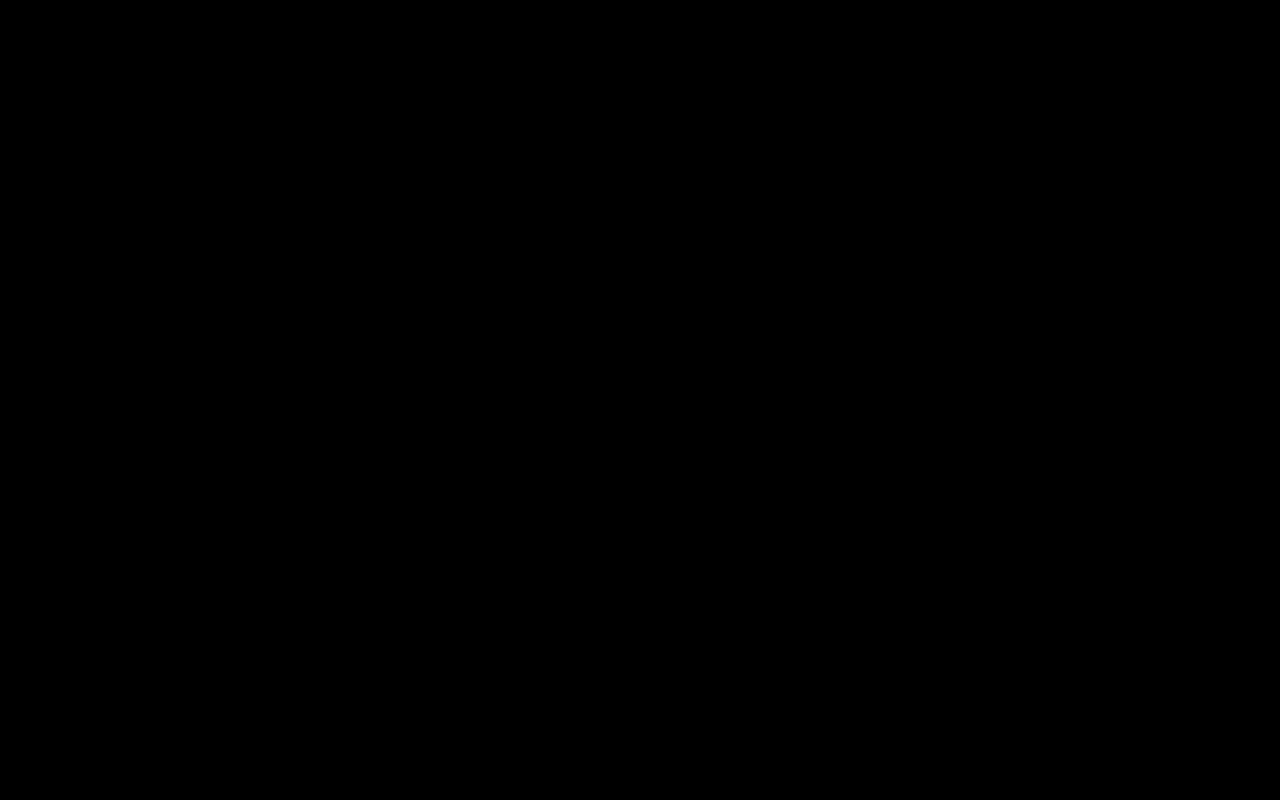
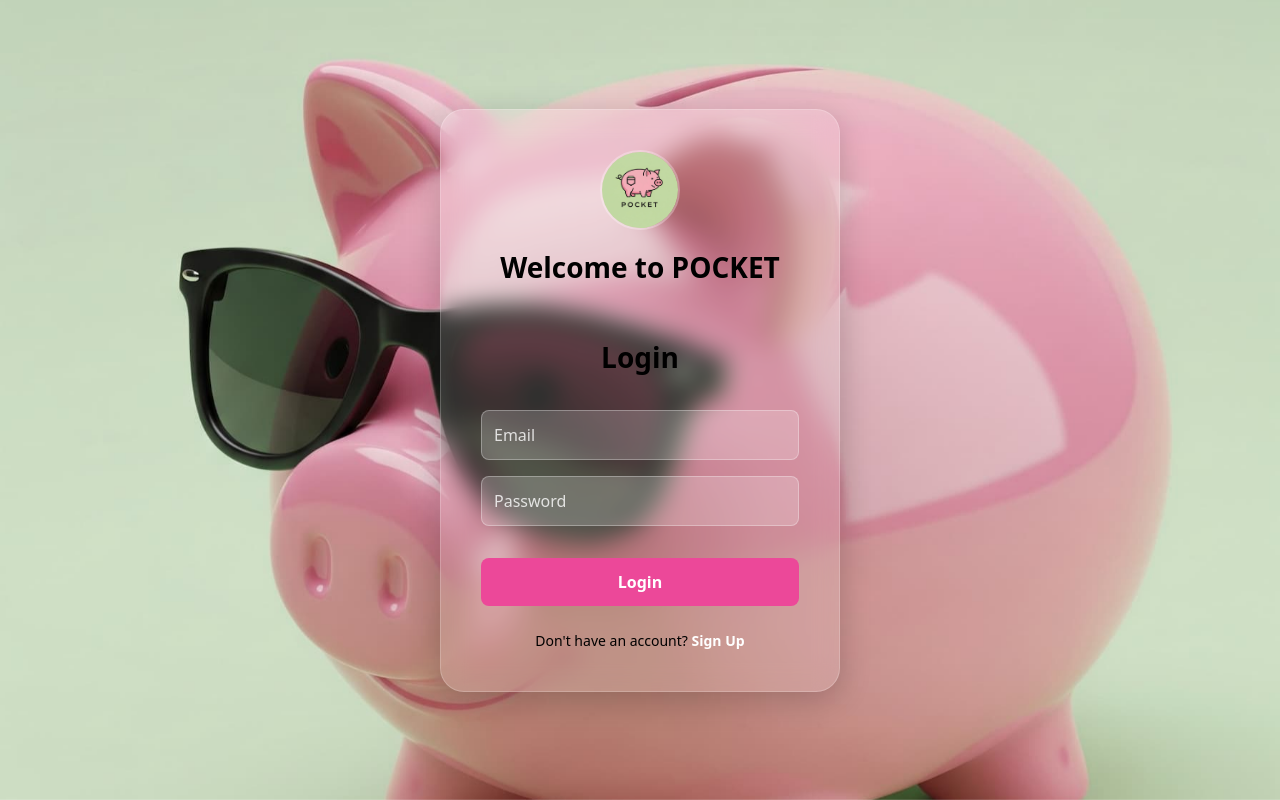
Before and after one commit to JCorts1/pocket-front, a React (Vite) app: page / in a window 1280 px wide. Built offline with nearby package versions, Linux system fonts and the light colour scheme.

Commit message:
Login Front end is done

```diff
--- a/src/App.css
+++ b/src/App.css
@@ -0,0 +1,141 @@
+.login-background {
+  /* IMPORTANT: Make sure this path is correct for your project! */
+  background-image: url('../src/assets/img/home-background.jpg');
+  background-size: cover;
+  background-position: center;
+  background-repeat: no-repeat;
+  width: 100vw;
+  height: 100vh;
+  background-attachment: fixed;
+  /* Flexbox to perfectly center the form */
+  display: flex;
+  justify-content: center;
+  align-items: center;
+}
+
+/* The glassmorphism container for the form */
+.form-container {
+  width: 90%;
+  max-width: 400px;
+  padding: 2.5rem;
+  background: rgba(255, 255, 255, 0.15);
+  backdrop-filter: blur(12px);
+  -webkit-backdrop-filter: blur(12px); /* For Safari */
+  border-radius: 1.5rem;
+  border: 1px solid rgba(255, 255, 255, 0.2);
+  box-shadow: 0 8px 32px 0 rgba(0, 0, 0, 0.2);
+}
+
+/* Container for the logo and welcome message */
+.welcome-header {
+  display: flex;
+  flex-direction: column;
+  align-items: center;
+  margin-bottom: 1.5rem;
+}
+
+.logo-img {
+  width: 80px;
+  height: 80px;
+  border-radius: 50%; /* Makes the image a circle */
+  object-fit: cover; /* Ensures the image covers the area without distortion */
+  border: 2px solid rgba(255, 255, 255, 0.3);
+  margin-bottom: 1rem;
+}
+
+/* Styling for BOTH welcome message and form titles */
+.welcome-message,
+.form-container h2 {
+  font-size: 1.75rem; /* Adjusted size for both titles */
+  font-weight: 600;
+  margin: 0;
+  text-align: center;
+}
+
+/* Specific margin for the form titles */
+.form-container h2 {
+    margin-bottom: 1.5rem;
+}
+
+
+/* The content inside the form (the actual inputs and text) */
+.form-content {
+  opacity: 1;
+  transition: opacity 0.4s ease-in-out;
+}
+
+/* Fading class to trigger the animation */
+.form-content.fading {
+  opacity: 0;
+}
+
+/* Styling for input fields */
+.form-container input {
+  width: 100%;
+  box-sizing: border-box;
+  padding: 0.75rem;
+  margin-top: 0.5rem;
+  margin-bottom: 0.5rem;
+  background: rgba(255, 255, 255, 0.2);
+  border-radius: 0.5rem;
+  border: 1px solid rgba(255, 255, 255, 0.3);
+  color: #333; /* Dark grey text color for high contrast */
+  font-size: 1rem;
+  font-weight: 500;
+}
+
+/* Styling for the placeholder text inside inputs */
+.form-container input::placeholder {
+  color: rgba(255, 255, 255, 0.8);
+  font-weight: 400;
+}
+
+/* Styling for inputs when they are focused (clicked on) */
+.form-container input:focus {
+  outline: none;
+  border-color: rgba(255, 255, 255, 0.7);
+  box-shadow: 0 0 0 2px rgba(255, 255, 255, 0.5);
+  caret-color: #ec4899; /* Pink cursor to match button */
+}
+
+/* Styling for the main pink button */
+.form-btn {
+  width: 100%;
+  padding: 0.75rem;
+  margin-top: 1.5rem;
+  background-color: #ec4899;
+  border: none;
+  border-radius: 0.5rem;
+  color: white;
+  font-weight: 600;
+  font-size: 1rem;
+  cursor: pointer;
+  transition: background-color 0.3s ease;
+}
+
+.form-btn:hover {
+  background-color: #db2777;
+}
+
+/* Styling for the text below the form */
+.toggle-text {
+  text-align: center;
+  font-size: 0.875rem;
+  margin-top: 1.5rem;
+  margin-bottom: 0;
+}
+
+/* Styling for the "Sign Up" / "Login" toggle button */
+.toggle-btn {
+  background: none;
+  border: none;
+  color: white;
+  font-weight: 600;
+  cursor: pointer;
+  padding: 0;
+  font-size: 0.875rem;
+}
+
+.toggle-btn:hover {
+  text-decoration: underline;
+}
--- a/src/App.jsx
+++ b/src/App.jsx
@@ -1,11 +1,73 @@
-import React from 'react'
+import React, { useState } from 'react';
+import './App.css'; // Make sure this CSS file is imported
+import logo from '../src/assets/img/logo.jpg'; // Import the logo
 
 const App = () => {
+  // State to track if we are on the login or signup view
+  const [isLoginView, setIsLoginView] = useState(true);
+  // State to manage the fade animation
+  const [isFading, setIsFading] = useState(false);
+
+  // Function to handle toggling between Login and Sign Up
+  const handleToggleView = () => {
+    setIsFading(true); // Start the fade-out
+
+    // Wait for the fade-out animation to complete
+    setTimeout(() => {
+      setIsLoginView(currentView => !currentView); // Switch the view
+      setIsFading(false); // Start the fade-in
+    }, 400); // This duration must match the CSS transition duration
+  };
+
+  // The content for the Login form - Updated H2
+  const LoginForm = () => (
+    <>
+      <h2>Login</h2>
+      <input type="email" placeholder="Email" />
+      <input type="password" placeholder="Password" />
+      <button className="form-btn" type="submit">Login</button>
+    </>
+  );
+
+  // The content for the Sign Up form
+  const SignUpForm = () => (
+    <>
+      <h2>Create Account</h2>
+      <input type="text" placeholder="Full Name" />
+      <input type="email" placeholder="Email" />
+      <input type="password" placeholder="Password" />
+      <button className="form-btn" type="submit">Sign Up</button>
+    </>
+  );
+
   return (
-    <div className='bg-[#000] w-full h-[100vh]'>
-      <h1>Test</h1>
+    // This is the main container with your background image
+    <div className='login-background'>
+      {/* This is the glassy, semi-transparent form container */}
+      <div className="form-container">
+
+        {/* Logo and Welcome Message Container */}
+        <div className="welcome-header">
+          <img src={logo} alt="Pocket App Logo" className="logo-img" />
+          {/* Using an h2 for consistency */}
+          <h2 className="welcome-message">Welcome to POCKET</h2>
+        </div>
+
+        {/* This div handles the fading animation */}
+        <div className={`form-content ${isFading ? 'fading' : ''}`}>
+          {isLoginView ? <LoginForm /> : <SignUpForm />}
+        </div>
+
+        {/* This is the text and button to switch between forms */}
+        <p className="toggle-text">
+          {isLoginView ? "Don't have an account? " : "Already have an account? "}
+          <button onClick={handleToggleView} className="toggle-btn">
+            {isLoginView ? "Sign Up" : "Login"}
+          </button>
+        </p>
+      </div>
     </div>
-  )
+  );
 }
 
-export default App
+export default App;
```
